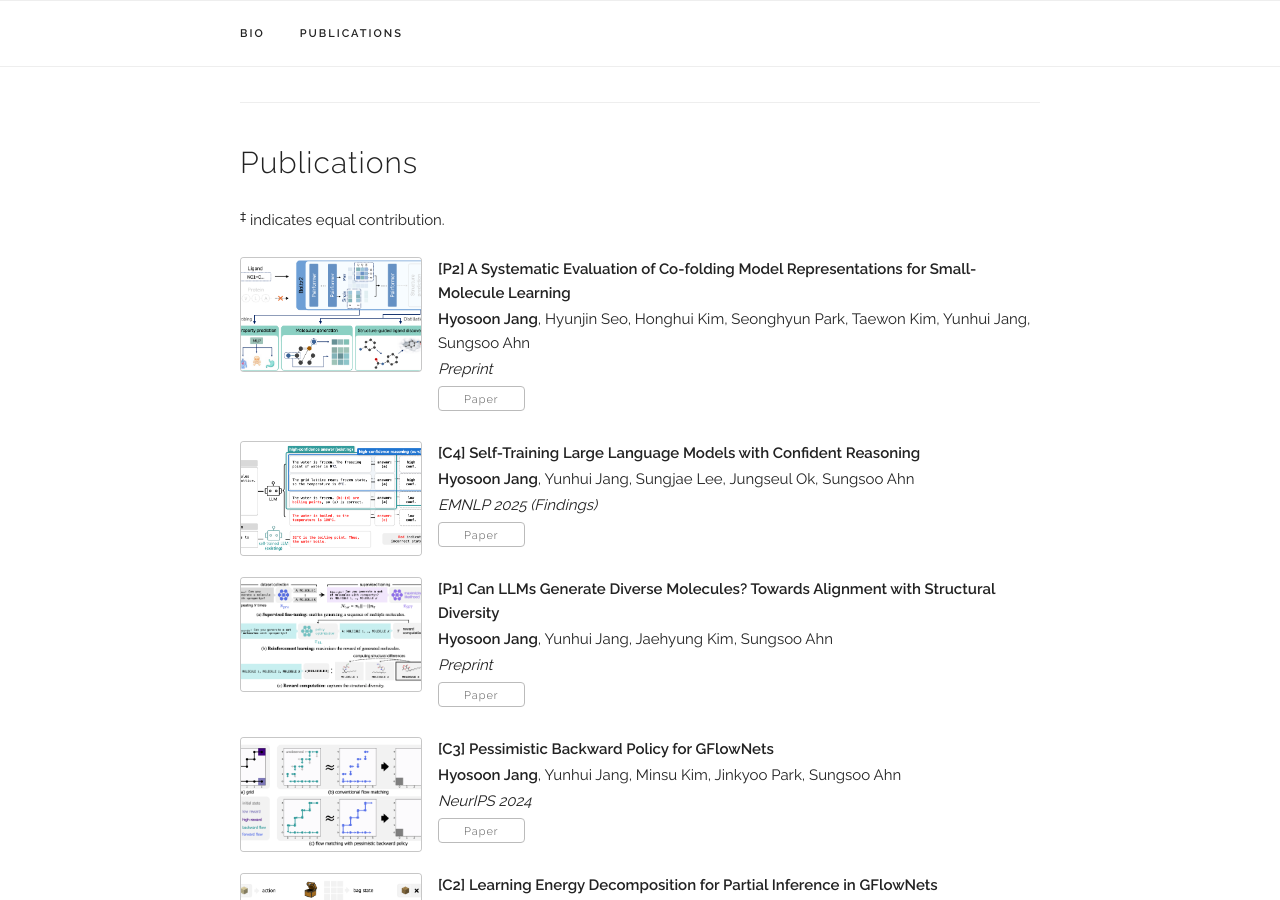
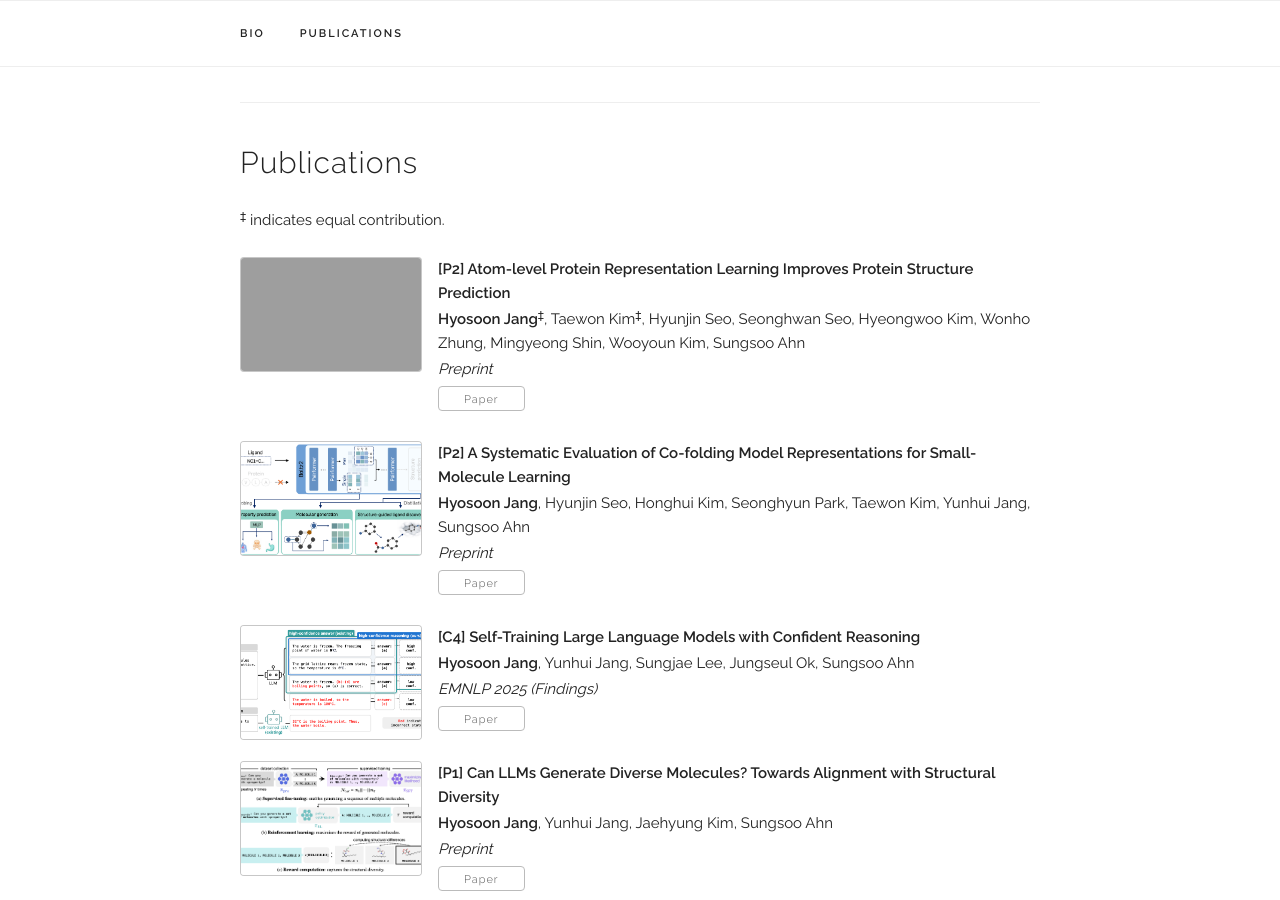
Before and after one commit to hsjang0/hsjang, a Jekyll site: the page built from index.html, in a window 1280 px wide and 900 px high, scrolled down 648 px. Built offline with Jekyll 4.4.1, drawn with Linux system fonts in a browser that asks for light colours; some web fonts are replaced; grey boxes are pictures that could not be loaded.

Commit message:
Update publications.yaml

```diff
--- a/_data/publications.yaml
+++ b/_data/publications.yaml
@@ -1,4 +1,11 @@
 papers:
+
+  - title: "[P2] Atom-level Protein Representation Learning Improves Protein Structure Prediction"
+    authors: "<b>Hyosoon Jang</b><sup>‡</sup>, Taewon Kim<sup>‡</sup>, Hyunjin Seo, Seonghwan Seo, Hyeongwoo Kim, Wonho Zhung, Mingyeong Shin, Wooyoun Kim, Sungsoo Ahn"
+    venue: "Preprint"
+    selected: y
+    image: "/assets/publications/kfold_struct_rep.png"
+    paper_pdf: "/assets/publications/kfold_struct_rep.pdf"
 
   - title: "[P2] A Systematic Evaluation of Co-folding Model Representations for Small-Molecule Learning"
     authors: "<b>Hyosoon Jang</b>, Hyunjin Seo, Honghui Kim, Seonghyun Park, Taewon Kim, Yunhui Jang, Sungsoo Ahn"
```
